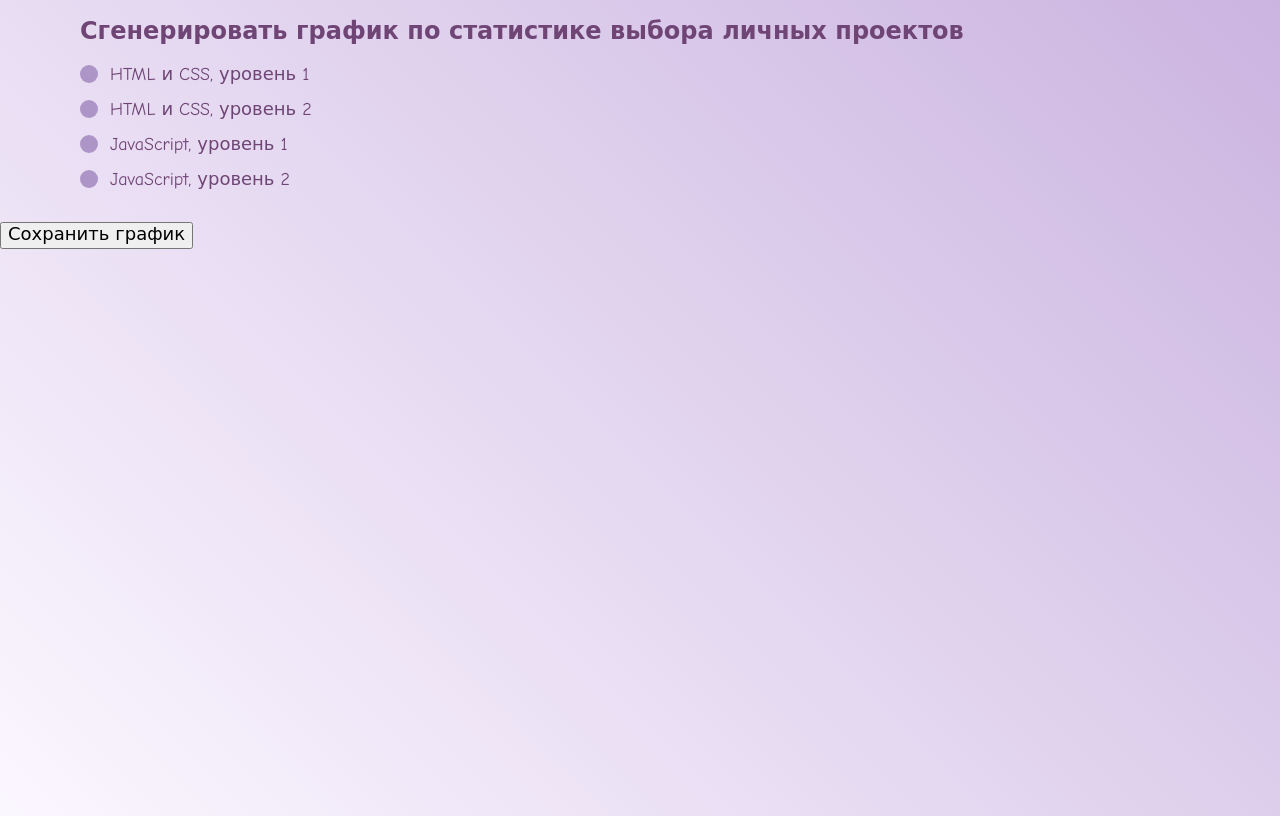
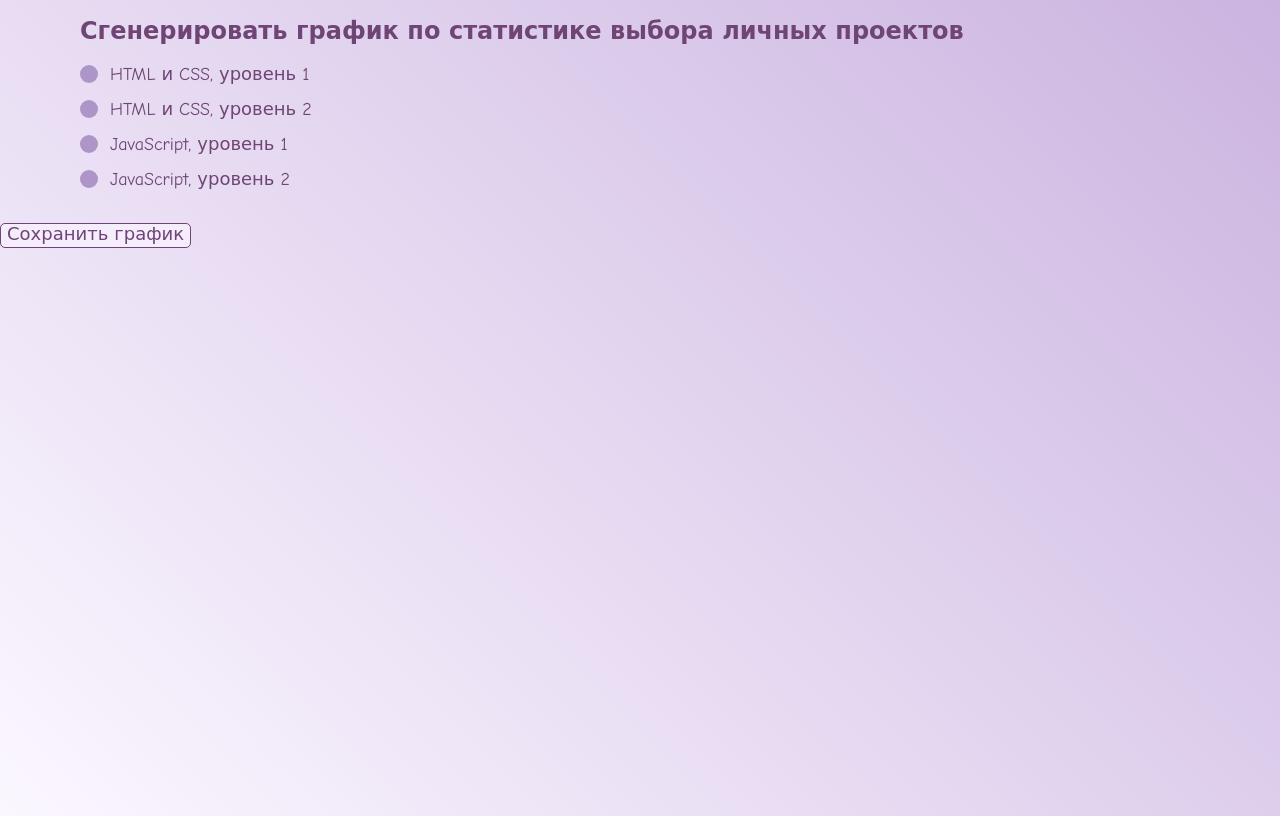
Before and after one commit to sasha-who/reports, a website built with webpack: page public/index.html in a window 1280 px wide. Built offline with nearby package versions, Linux system fonts and the light colour scheme.

Commit message:
Вносит мелкие правки в разметку раздела chart

```diff
--- a/public/index.html
+++ b/public/index.html
@@ -31,8 +31,7 @@
     <section class="chart">
       <div class="chart__content"></div>
 
-      <button type="chart__button button">Сохранить график</button>
-    </section>
+      <button class="chart__button button" type="button">Сохранить график</button>
     </section>
 
     <script src="./bundle.js"></script>
```
